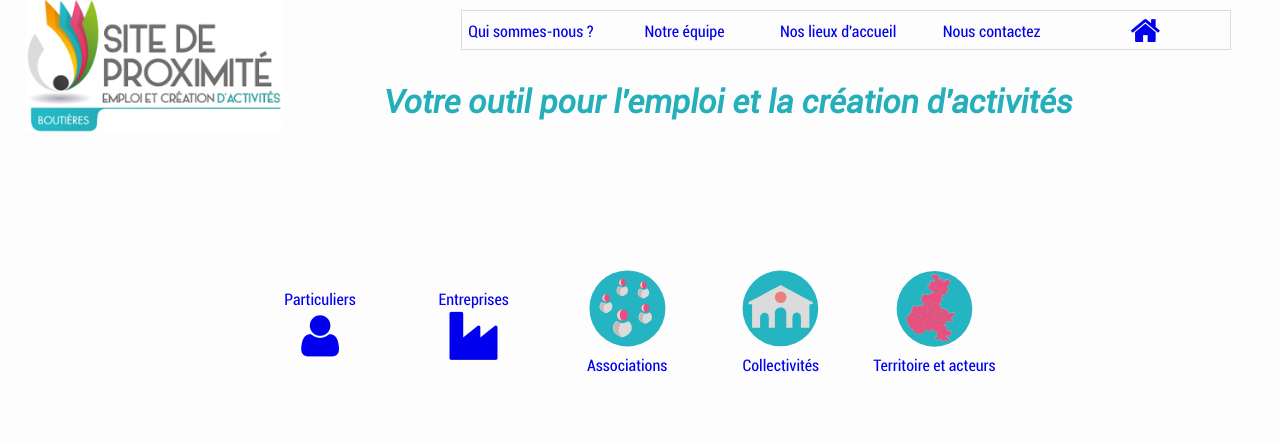
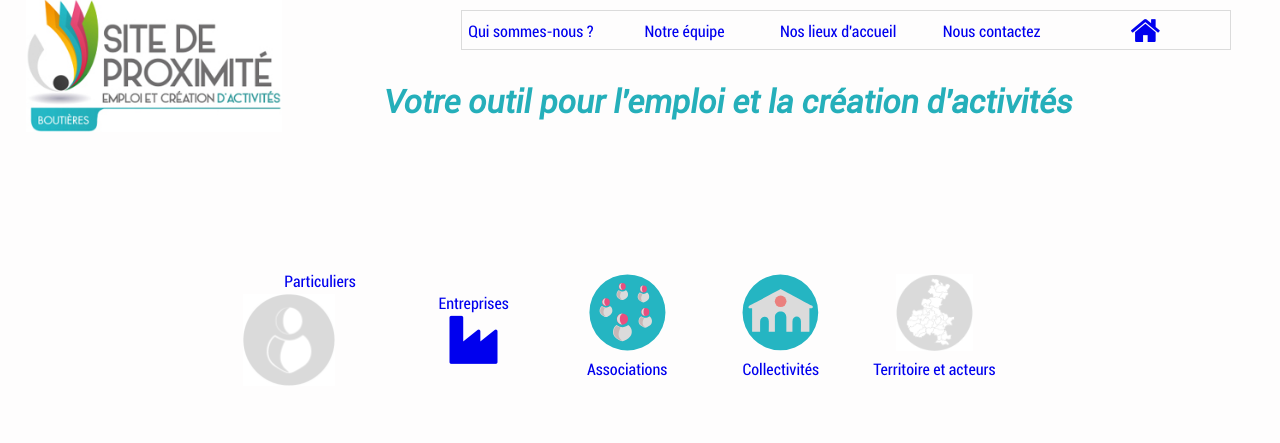
Before and after one commit to mariefontanel/site-proximite07, a PHP site: page / in a window 1280 px wide; the page is wider, and only the part inside the window is pictured. Shown: the part 16-459 px from the top of that part. Run offline with PHP 8.4, Linux system fonts and the light colour scheme.

Commit message:
ajour nouvelles icones

```diff
--- a/css/style.css
+++ b/css/style.css
@@ -194,10 +194,10 @@ a:hover {
 
 .bloc_presentation{
 	margin-top: 5%;
+	margin-left: 3%;
 }
 
 .map{
-	margin-left: 2%;
 	margin-top: 5%;
 }
 
@@ -277,7 +277,7 @@ a:hover {
 }
 
 .img_loupe{
-	display: block;
+  display: block;
   margin-left: auto;
   margin-right: 45%;
   margin-top: 0;
@@ -424,10 +424,11 @@ margin-left: 50%;
 
 .bloc_financeurs{
 	text-align: center;
-	/*background-color: #807E7F;*/
 	background-image: linear-gradient(white,#706E6F);
 	width: 100%;
 	margin-top: 3%;
+	display:flex;
+	justify-content:space-between;
 }
 
 .logo_financeurs{
--- a/index.php
+++ b/index.php
@@ -6,7 +6,7 @@
 			</header>
 
 			<article class="bloc_icones">
-				<a href="#bloc_particuliers"><div class="titre_bloc_icone">Particuliers</div><i class="fa fa-user fa-3x"></i>
+				<a href="#bloc_particuliers"><div class="titre_bloc_icone">Particuliers</div><img src="images/particuliergris1.jpg" class="icone_particuliers"></i>
 				</a>
 				<a href="#bloc_entreprises"><div class="titre_bloc_icone">Entreprises</div><i class="fa fa-industry fa-3x"></i>
 				</a>
@@ -14,7 +14,7 @@
 				</a>
 				<a href="#bloc_collectivites"><img src="images/collectivites.svg" class="icone_associations"><div class="titre_bloc_icone">Collectivités</div><!-- <i class="fa fa-users fa-3x"> --></i>
 				</a>
-				<a href="#bloc_territoires"><img src="images/territoires.svg" class="icone_associations"><div class="titre_bloc_icone">Territoire et acteurs</div><!-- <i class="fa fa-globe fa-3x"> --></i>
+				<a href="#bloc_territoires"><img src="images/territoiregris1.jpg" class="icone_associations"><div class="titre_bloc_icone">Territoire et acteurs</div><!-- <i class="fa fa-globe fa-3x"> --></i>
 				</a>
 			</article>
 
```
Also changed, not shown: images/particuliergris.svg (added), images/particuliergris1.jpg (added), images/territoiregris.svg (added), images/territoiregris1.jpg (added).
